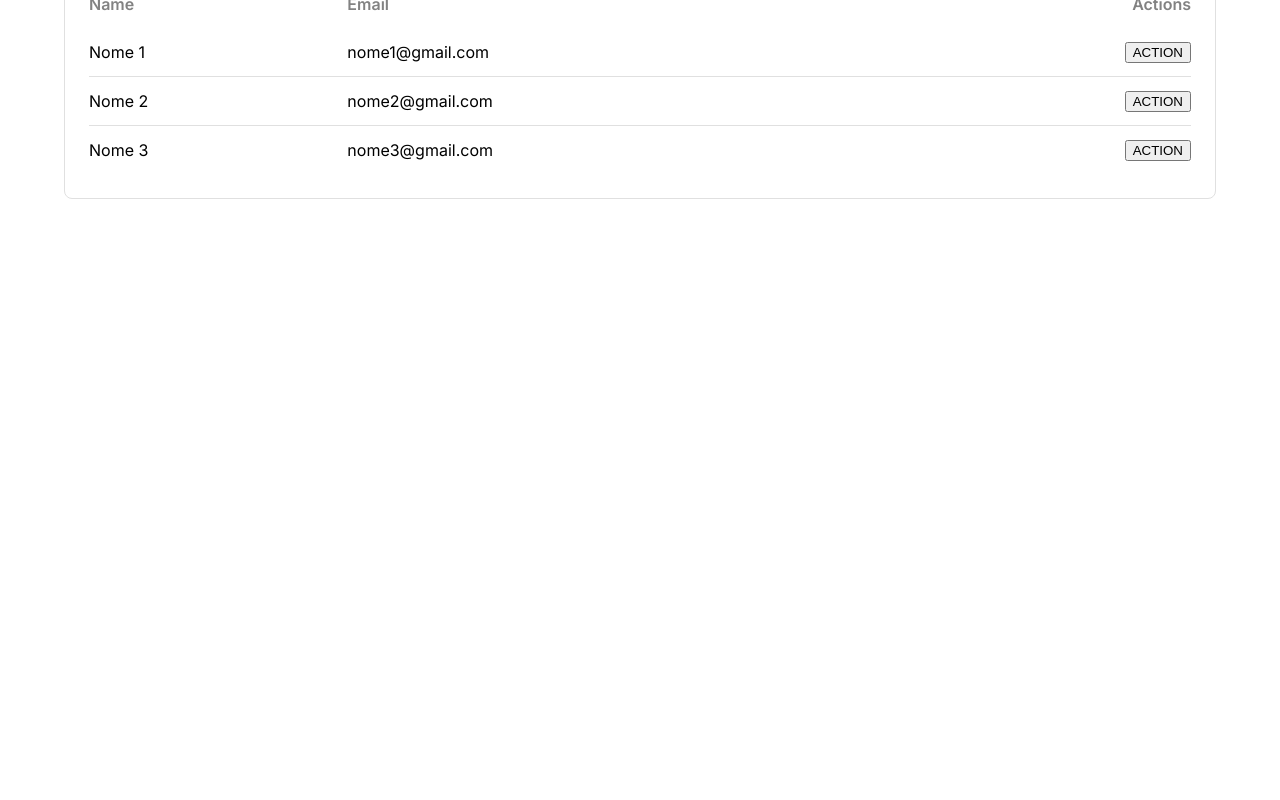
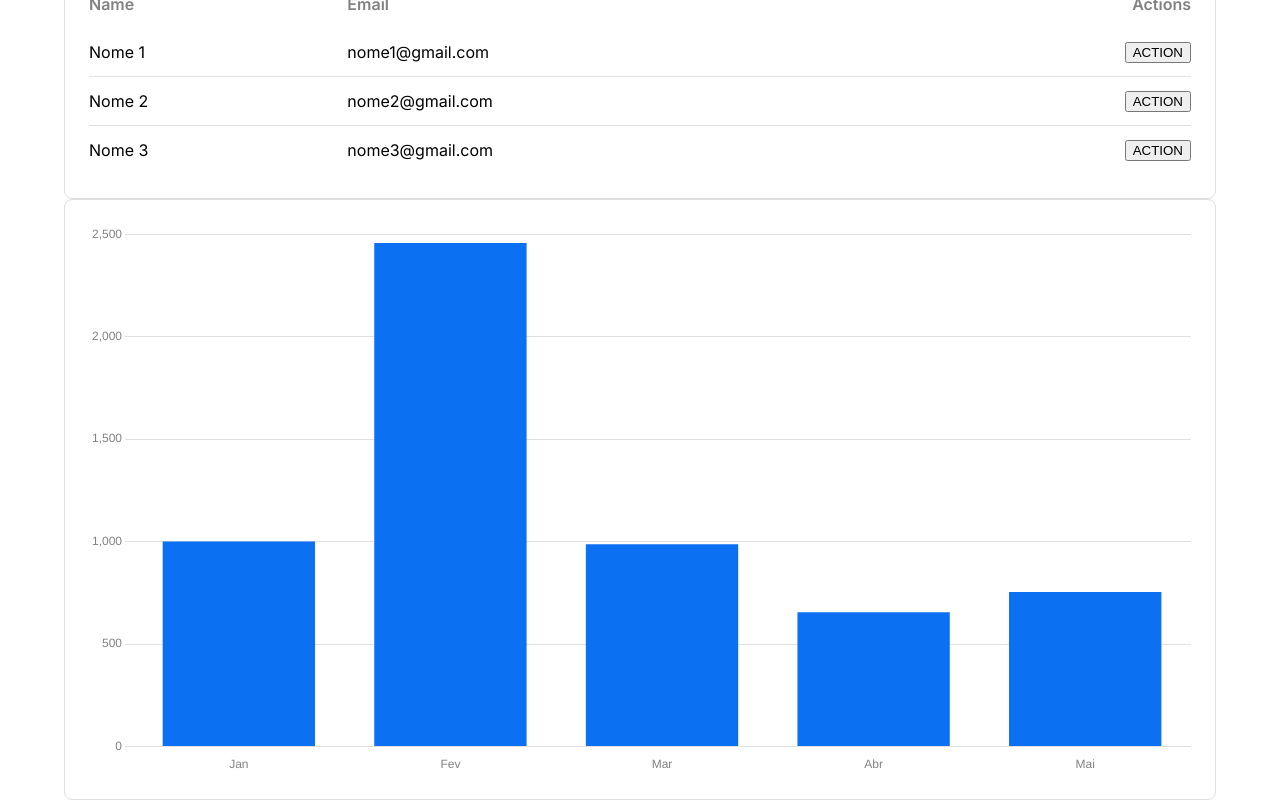
Before and after one commit to laviniacarol/DASH-DNC, a React (Vite) app: page /home in a window 1280 px wide. Shown: the part 483-1283 px from the top of the page. Before the commit the page ends 800 px from the top, so only its background shows below. Built offline with nearby package versions, Linux system fonts and the light colour scheme.

Commit message:
adding a chart in home and components

```diff
--- a/package.json
+++ b/package.json
@@ -16,7 +16,9 @@
     "@mui/material": "^5.18.0",
     "@mui/system": "^5.18.0",
     "@types/styled-components": "^5.1.34",
+    "chart.js": "^4.5.0",
     "react": "^19.1.1",
+    "react-chartjs-2": "^5.3.0",
     "react-dom": "^19.1.1",
     "react-router-dom": "^7.7.1",
     "styled-components": "^6.1.19"
--- /dev/null
+++ b/src/components/CustomChart.tsx
@@ -0,0 +1,83 @@
+
+import { useTheme } from "styled-components";
+import {
+    Chart as ChartJS,
+    CategoryScale,
+    LinearScale,
+    BarElement,
+    PointElement,
+    LineElement,
+    Title,
+    Tooltip,
+    Legend,
+} from 'chart.js'
+import { Line } from 'react-chartjs-2';
+import { Bar } from 'react-chartjs-2'
+import { CustomChartProps } from "@/types";
+
+ChartJS.register(
+    CategoryScale,
+    LinearScale,
+    BarElement,
+    PointElement,
+    LineElement,
+    Title,
+    Tooltip,
+    Legend
+)
+
+function CustomChart(props: CustomChartProps) {
+    const { data, labels, type } = props
+    const theme = useTheme()
+    const options = {
+          responsive: true,
+          scaleShowVerticalLines: false,
+          scales: {
+            x: {
+                border: {
+                    display: false,
+                },
+                grid: {
+                    display: false,
+                },
+                ticks: {
+                    color: theme.typographies.subtitle,
+                },
+            },
+            y: {
+                border: {
+                    display: false,
+                },
+                grid: {
+                    color: theme.appDefaultStroke,
+                },
+                ticks: {
+                    color: theme.typographies.subtitle,
+                },
+            },
+          },
+        plugins: {
+           legend: {
+            display: false,
+           }
+        }
+    }
+
+    const chartData = {
+        labels,
+        datasets: [
+            {
+                data: data,
+                borderColor: 'rgb(12, 112, 242)',
+                backgroundColor: 'rgba(12, 112, 242,1)'
+            }
+        ]
+    }
+    return type == 'bar' ? (
+    <Bar options={options} data={chartData} />
+    ) : (
+        <Line options={options} data={chartData} />
+    )
+}
+
+export default CustomChart;
--- a/src/components/index.ts
+++ b/src/components/index.ts
@@ -1,3 +1,4 @@
+export { default as CustomChart} from './CustomChart'
 export { BannerImage } from './BannerImage'
 export { default as CustomTable } from './CustomTable'
 export * from './Logo'
--- a/src/pages/Home.tsx
+++ b/src/pages/Home.tsx
@@ -1,4 +1,4 @@
-import { AvatarList, CardComponent, Header, CustomTable } from "@/components"
+import { AvatarList, CardComponent, CustomChart, Header, CustomTable } from "@/components"
 import { Container } from "@mui/system"
 import { currencyConverter } from "@/utils"
 
@@ -59,6 +59,13 @@
         headers={mockTableData.headers}
         rows={mockTableData.rows}/>
       </CardComponent>
+      <CardComponent>
+        <CustomChart
+        labels={['Jan', 'Fev', 'Mar', 'Abr', 'Mai']}
+        data={[1000.12, 2456.54, 987.32, 654.89, 754.89, 354.89]}
+        type="bar"
+        />
+      </CardComponent>
     </Container>
     </>
   )
--- /dev/null
+++ b/src/types/customChart.d.ts
@@ -0,0 +1,5 @@
+export interface CustomChartProps {
+    labels: string []
+    data: number []
+    type: 'line' | 'bar'
+}
--- a/src/types/index.ts
+++ b/src/types/index.ts
@@ -1,4 +1,5 @@
 export * from './avatarList'
+export * from './customChart'
 export * from './customTable'
 export * from './theme'
 export * from './typographies'
```
Also changed, not shown: 1 other file (tests, documents, lock files or other folders).
